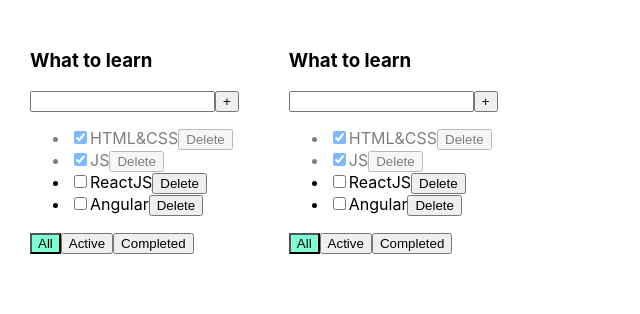
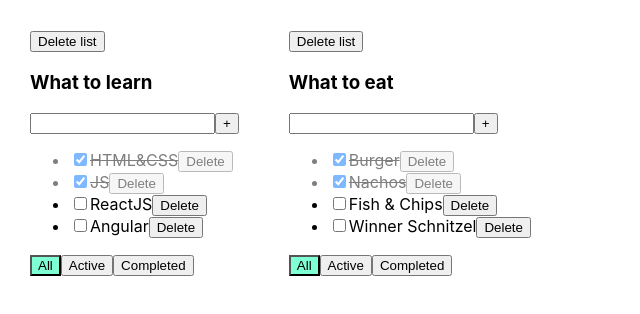
Before and after one commit to AlisherUrazbayev/todo-list, a React (Create React App) app: page / in a window 1280 px wide. Shown: the top 314 px of the page, without its empty margins (0-640 px from the left). Built offline with nearby package versions, Linux system fonts and the light colour scheme.

Commit message:
Implement deletion of TodoList

```diff
--- a/src/App.css
+++ b/src/App.css
@@ -21,4 +21,5 @@
 
 .is-done {
   opacity: 0.5;
+  text-decoration: line-through;
 }
--- a/src/App.tsx
+++ b/src/App.tsx
@@ -22,7 +22,7 @@ function App() {
 
     let [todoLists, setTodoLists] = useState<TodoListType[]>([
         {id: todoList_ID1, title: "What to learn", filter: "all"},
-        {id: todoList_ID2, title: "What to learn", filter: "all"}
+        {id: todoList_ID2, title: "What to eat", filter: "all"}
     ]);
 
     let [tasks, setTasks] = useState<TasksListType>({
@@ -33,21 +33,12 @@ function App() {
             {id: v1(), title: "Angular", isDone: false}
         ],
         [todoList_ID2]: [
-            {id: v1(), title: "HTML&CSS", isDone: true},
-            {id: v1(), title: "JS", isDone: true},
-            {id: v1(), title: "ReactJS", isDone: false},
-            {id: v1(), title: "Angular", isDone: false}
+            {id: v1(), title: "Burger", isDone: true},
+            {id: v1(), title: "Nachos", isDone: true},
+            {id: v1(), title: "Fish & Chips", isDone: false},
+            {id: v1(), title: "Winner Schnitzel", isDone: false}
         ]
     })
-
-
-    /*let filteredTasks = tasks;
-    if (filter === "active") {
-        filteredTasks = tasks.filter(task => !task.isDone)
-    }
-    if (filter === "completed") {
-        filteredTasks = tasks.filter(task => task.isDone)
-    }*/
 
     const removeTask = (id: string, todoList_ID: string) => {
         setTasks({
@@ -78,6 +69,10 @@ function App() {
         })
     }
 
+    const deleteList = (id: string) => {
+        setTodoLists(todoLists.filter(el => el.id !== id));
+    }
+
     const todoListsComponent = todoLists.map((tl) => {
         let filteredTasks = tasks[tl.id];
         if (tl.filter === "active") filteredTasks = tasks[tl.id].filter(t => !t.isDone)
@@ -87,6 +82,7 @@ function App() {
                       filter={tl.filter} todoList_ID={tl.id}
                       removeTask={removeTask} changeFilter={changeFilter}
                       addTask={addTask} changeTaskStatus={changeTaskStatus}
+                      deleteList={deleteList}
             />
         )
     })
--- a/src/TodoList.tsx
+++ b/src/TodoList.tsx
@@ -12,6 +12,7 @@ type TodoListPropsType = {
     changeTaskStatus: (status: boolean, id: string, todoList_ID: string) => void
     filter: FilterValueTypes
     todoList_ID: string
+    deleteList: (id: string) => void
 }
 
 export type TaskType = {
@@ -34,8 +35,6 @@ const TodoList = (props: TodoListPropsType) => {
         }
     }
 
-    //some comment here
-
     const onChangeInputHandler = (event: ChangeEvent<HTMLInputElement>) => {
         let taskValue = event.currentTarget.value;
         setTaskTitle(taskValue);
@@ -54,8 +53,13 @@ const TodoList = (props: TodoListPropsType) => {
         props.changeTaskStatus(event.currentTarget.checked, id, props.todoList_ID);
     }
 
+    const onDeleteHandler = () => {
+      props.deleteList(props.todoList_ID);
+    }
+
     return (
         <div>
+            <Button name={"Delete list"} callback={onDeleteHandler} />
             <h3>{props.title}</h3>
             <div>
                 <input value={taskTitle} onChange={onChangeInputHandler}
```
